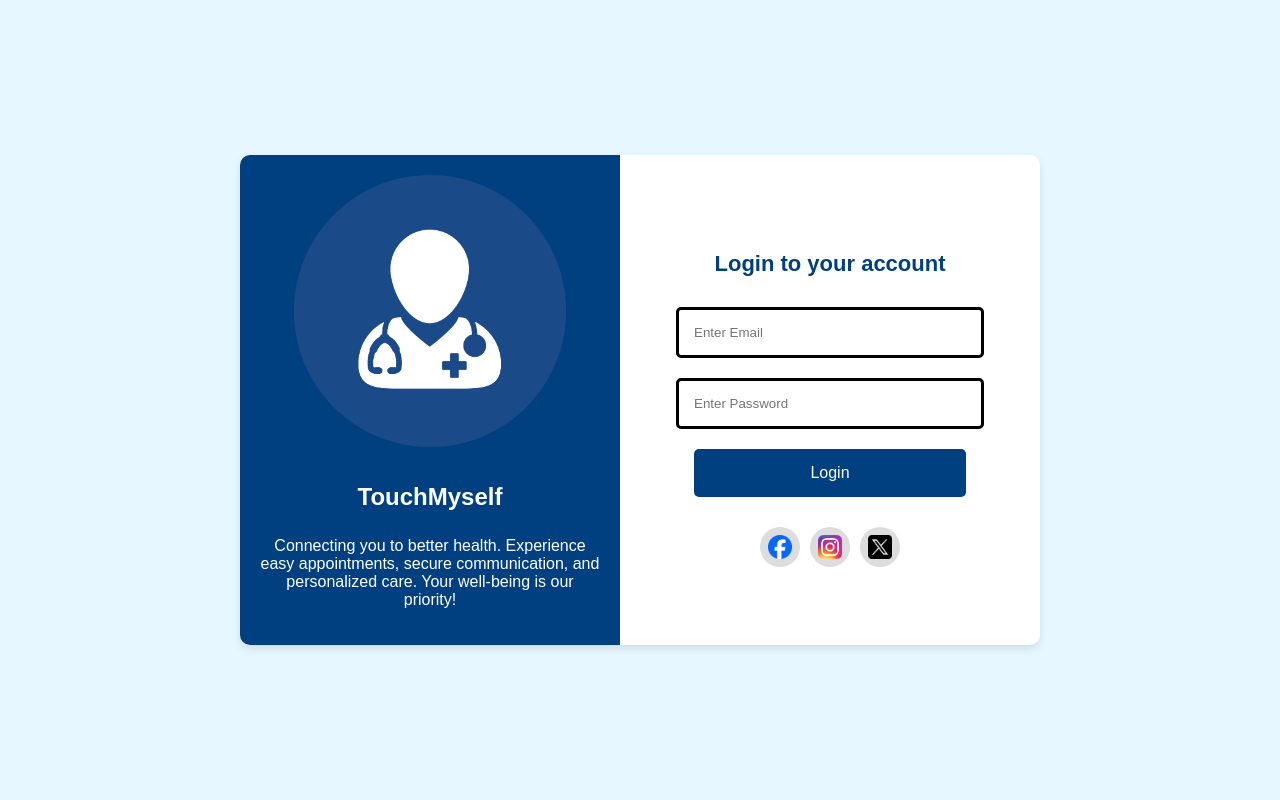
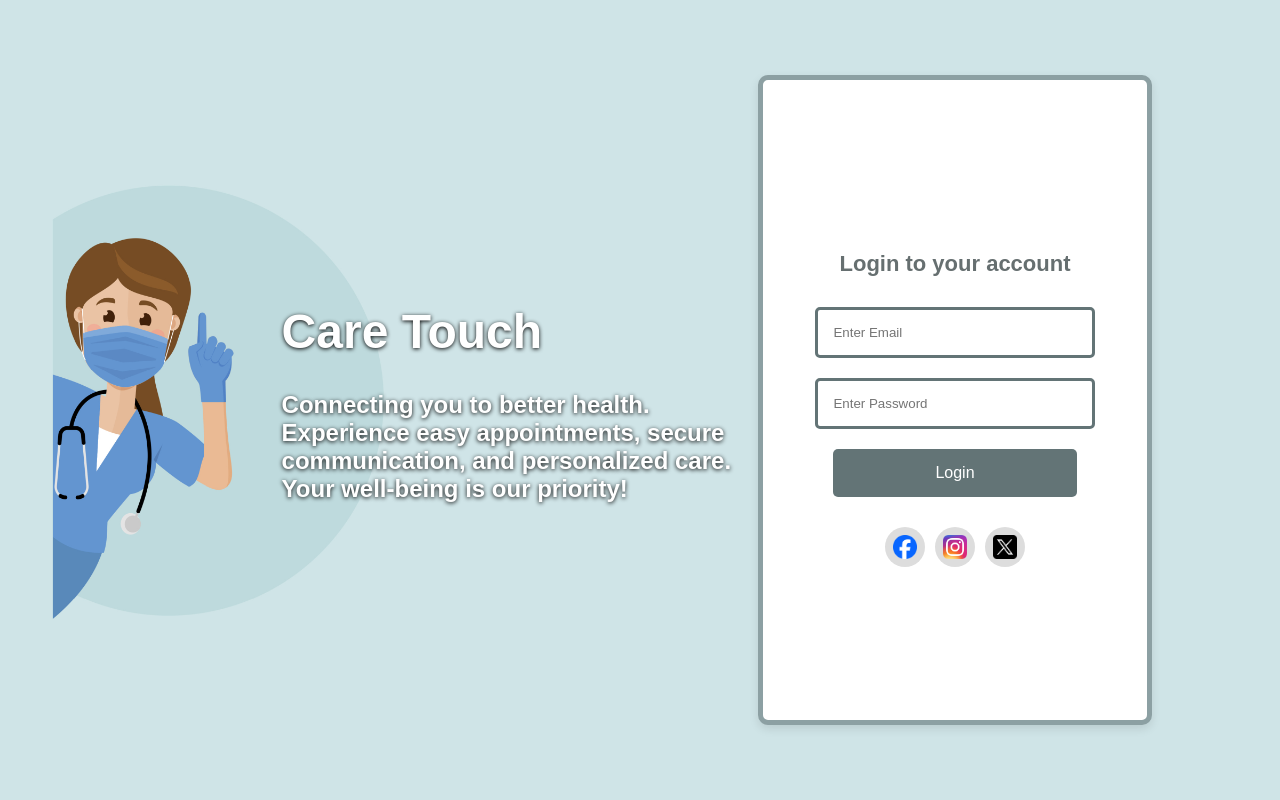
Before and after one commit to Jivaetheris/ADET-CMS, a PHP site: page /html/p-login.html in a window 1280 px wide. Run offline with PHP 8.4, Linux system fonts and the light colour scheme.

Commit message:
login and registration ui adjustment

```diff
--- a/html/p-login.html
+++ b/html/p-login.html
@@ -6,49 +6,46 @@
     <title>Login Page - Clinic Management System</title>
     <style>
         body {
+            margin: 0
+        }
+        form {
             font-family: Arial, sans-serif;
             margin: 0;
             padding: 0;
-            background-color: #e6f7ff;
+            background-color: #cfe4e7;
             display: flex;
-            justify-content: center;
+            justify-content: space-between;
             align-items: center;
             height: 100vh;
         }
 
         .login-container {
+            height: 80vh;
             display: flex;
-            width: 800px;
+            width: 30%;
             background-color: white;
-            box-shadow: 0 4px 8px rgba(0, 0, 0, 0.1);
+            box-shadow: 0 4px 10px rgba(0, 0, 0, 0.1);
             border-radius: 10px;
+            border: 5px solid #8ca0a3;
             overflow: hidden;
+            margin-right: 10%;
         }
 
-        .login-container .info-section {
-            flex: 1;
-            background-color: #004080;
+        .info-section {
+            width: 90%;
+            position: absolute;
+            top: 50%;
+            left: 100%;
+            transform: translate(-50%, -50%);
             color: white;
-            display: flex;
-            flex-direction: column;
-            justify-content: center;
-            align-items: center;
-            padding: 20px;
+            font-size: 24px;
+            font-weight: bold;
+            text-shadow: 0px 1px 4px rgba(0, 0, 0, 1.5);
         }
 
-        .login-container .info-section img {
+        .info-section img {
             width: 80%;
             margin-bottom: 20px;
-        }
-
-        .login-container .info-section h1 {
-            font-size: 24px;
-            margin-bottom: 10px;
-        }
-
-        .login-container .info-section p {
-            font-size: 16px;
-            text-align: center;
         }
 
         .login-container .login-section {
@@ -63,7 +60,7 @@
         .login-container .login-section h2 {
             margin-bottom: 20px;
             font-size: 22px;
-            color: #004080;
+            color: #666f70;
         }
 
         .login-container .login-section button {
@@ -72,14 +69,21 @@
             margin: 10px 0;
             border: none;
             border-radius: 5px;
-            background-color: #004080;
+            background-color: #637476;
             color: white;
             font-size: 16px;
             cursor: pointer;
         }
 
         .login-container .login-section button:hover {
-            background-color: #003366;
+            background-color: #abb9bb;
+        }
+
+        .right-container {
+            width: 60%;
+            position: relative;
+            width: 100%;
+            max-width: 40%;
         }
 
         .social-icons {
@@ -108,7 +112,18 @@
             margin-top: 10px;
             text-align: center;
             font-size: 14px;
-            color: #555;
+            color: #7e8e91 !important;
+        }
+
+        .about-us a {
+            color: #acc0c3 !important;
+        }
+
+        .about-us a:hover {
+            margin-top: 10px;
+            text-align: center;
+            font-size: 14px;
+            color: gray !important;
         }
 
         .login-container .login-section a {
@@ -120,7 +135,7 @@
             width: 80%;
             padding: 15px;
             margin: 10px;
-            border: black;
+            border: #637476;
             border-style: solid;
             border-radius: 5px;
         }
@@ -130,12 +145,14 @@
 </head>
 <body>
     <form action="../backend/login.php" method="POST">
-        <div class="login-container">
+        <div class="right-container">
+            <img src="../images/nurse.jpg" style="width: 100%;"/>
             <div class="info-section">
-                <img src="../images/logo.png" alt="EasyCare Logo">
-                <h1>TouchMyself</h1>
+                <h1>Care Touch</h1>
                 <p>Connecting you to better health. Experience easy appointments, secure communication, and personalized care. Your well-being is our priority!</p>
             </div>
+        </div>
+        <div class="login-container">
             <div class="login-section">
                 <h2>Login to your account</h2>
                 <input type="email" name="email" id="email" placeholder="Enter Email" required>
```
Also changed, not shown: css/style.css (+59 -37 lines), html/Log in.html (+43 -32 lines), html/p-Registration.html (+9 -5 lines), images/nurse.jpg (added), images/patient.png (added), 1 other file.
